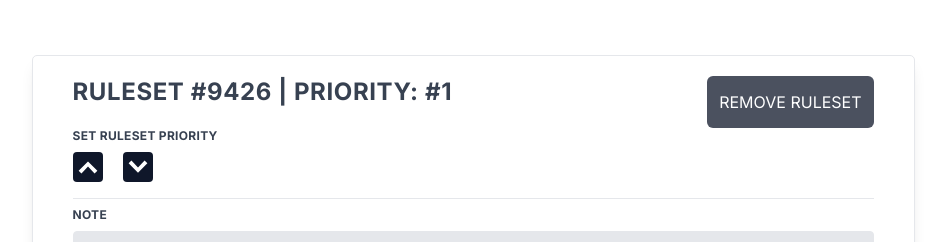
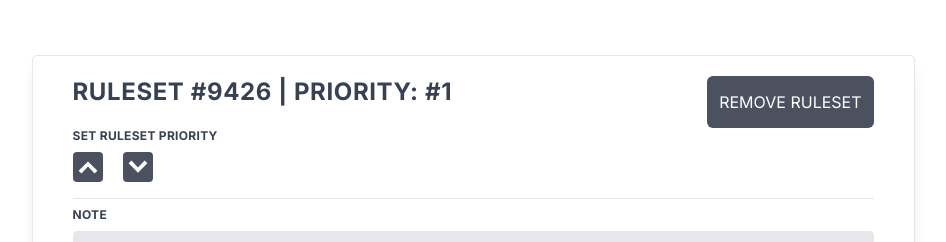
Before and after one commit to RadimKotajnyDev/matrix-price-react, a React (Vite) app: page / in a window 1280 px wide. Shown: the top 242 px of the page, without its empty margins (167-1113 px from the left). Built offline with nearby package versions, Linux system fonts and the light colour scheme.

Commit message:
working mapping operator, cleaner code, backup

```diff
--- a/src/App.tsx
+++ b/src/App.tsx
@@ -41,8 +41,7 @@ export default function App() {
 
     /** Mapping **/
     useEffect(() => {
-        //console.log(fieldValue)
-        let tmp = parseInt(String(fieldValue))
+        let tmp = parseInt(String(fieldValue)) //todo: check if this can be written easier
         switch (tmp) {
             case 1:
                 tmpArray = []
@@ -80,8 +79,6 @@ export default function App() {
                 break;
         }
     }, [fieldValue])
-
-    // TODO? Function Submit
 
     function Reset() {
         window.location.reload()
@@ -133,7 +130,6 @@ export default function App() {
         }
     }
 
-
     function PriorityDown() {
         if (myRuleset.length > 1) {
 
@@ -161,16 +157,18 @@ export default function App() {
                                     ruleset priority</p>
                                 <button
                                     type="button"
-                                    className="w-fit mr-5 my-2 h-fit rounded text-white bg-slate-900 duration-200 hover:text-slate-900 hover:bg-white"
+                                    className="w-fit mr-5 my-2 h-fit rounded text-white bg-slate-900 duration-200 hover:text-slate-900 hover:bg-white disabled:opacity-75"
                                     title="priority up"
+                                    disabled={myRuleset.length <= 1}
                                     onClick={() => PriorityUp(id, priority, number)}>
                                     <GoChevronUp size="30"/>
                                 </button>
 
                                 <button
                                     type="button"
-                                    className="w-fit h-fit my-2 rounded text-white bg-slate-900 duration-200 hover:text-slate-900 hover:bg-white"
+                                    className="w-fit h-fit my-2 rounded text-white bg-slate-900 duration-200 hover:text-slate-900 hover:bg-white disabled:opacity-75"
                                     title="priority down"
+                                    disabled={myRuleset.length <= 1}
                                     onClick={() => PriorityDown()}>
                                     <GoChevronDown size="30"/>
                                 </button>
```
